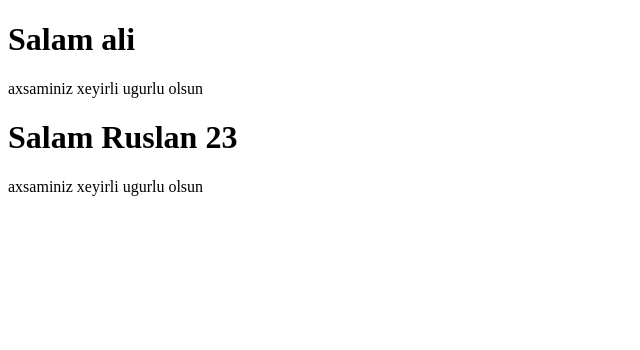
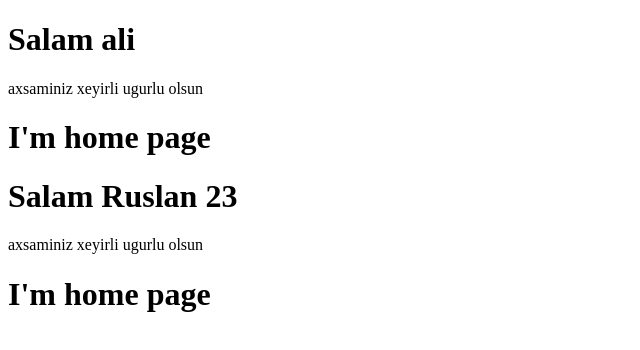
Before and after one commit to ruslaRuslan/react-home, a React (Vite) app: page / in a window 1280 px wide. Shown: the top 350 px of the page, without its empty margins (0-640 px from the left). Built offline with nearby package versions, Linux system fonts and the light colour scheme.

Commit message:
Home.jsx-de yaratdiglarimizi App.jsx-de istifade etdik

```diff
--- a/src/App.jsx
+++ b/src/App.jsx
@@ -1,9 +1,11 @@
+import Home from "./Home";
 
 
 function AppComponent(props) {
   return <div>
     <h1>Salam {props.ad} {props.age} </h1>
     <p>axsaminiz xeyirli ugurlu olsun</p>
+    <Home />
   </div>
 }
 
--- /dev/null
+++ b/src/Home.jsx
@@ -0,0 +1,8 @@
+function Home() {
+    return (
+        <div>
+            <h1>I'm home page</h1>
+        </div>
+    )
+}
+export default Home;
```
Also changed, not shown: src/main.jsx (+14 -0 lines).
